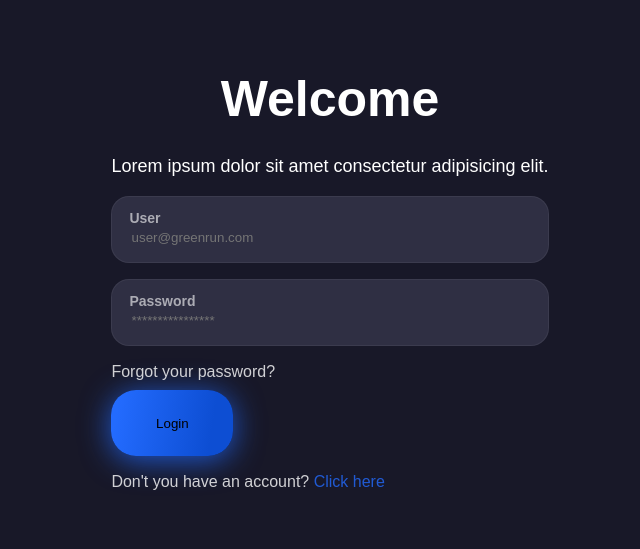
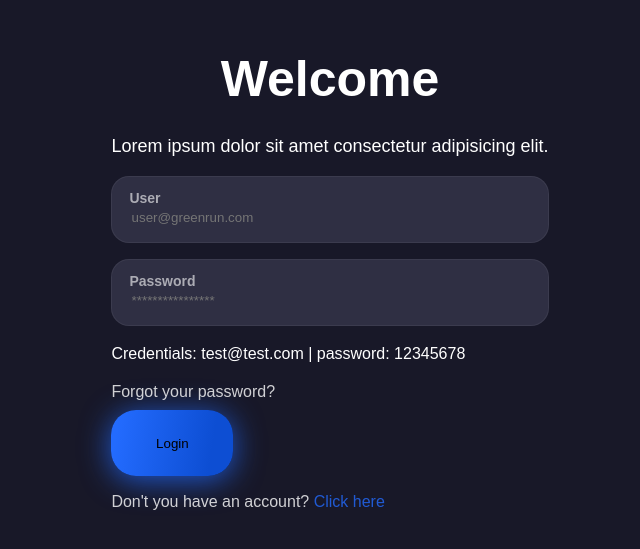
Before and after one commit to Camilo-Suarez98/playgreen-sports, a React (Vite) app: page /login in a window 1280 px wide. Shown: the part 119-668 px from the top of the page, without its empty margins (310-950 px from the left). Built offline with nearby package versions, Linux system fonts and the light colour scheme.

Commit message:
include message with credentials to login in page

```diff
--- a/src/pages/Login/Login.styled.ts
+++ b/src/pages/Login/Login.styled.ts
@@ -86,6 +86,12 @@ export const WarningMessage = styled.p`
   color: ${({ theme }) => theme.color4};
 `;
 
+export const Credentials = styled.p`
+  text-align: left;
+  width: 100%;
+  margin: 0;
+`
+
 export const TextAndButton = styled.section`
   width: 100%;
   display: flex;
--- a/src/pages/Login/Login.tsx
+++ b/src/pages/Login/Login.tsx
@@ -16,7 +16,8 @@ import {
   TextAndButton,
   PasswordText,
   Button,
-  SignUpLink
+  SignUpLink,
+  Credentials
 } from "./Login.styled";
 
 const Login: React.FC = () => {
@@ -71,6 +72,7 @@ const Login: React.FC = () => {
             autoComplete="current-password"
           />
         </InputWrapper>
+        <Credentials>Credentials: test@test.com | password: 12345678</Credentials>
         {!validPassword || !validEmail &&
           <WarningMessage>Email or password is invalid</WarningMessage>
         }
```
